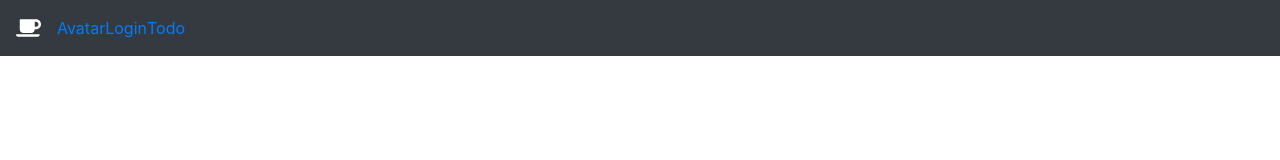
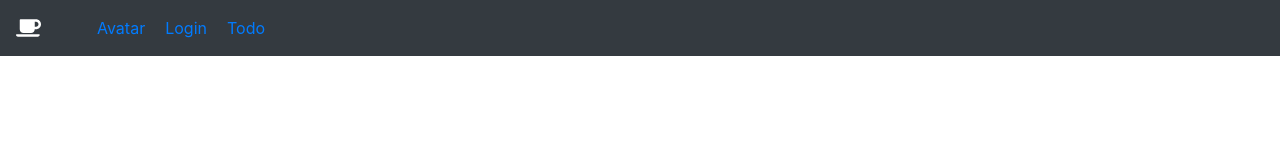
Before and after one commit to SanuKumar/avatar-project, a React (Create React App) app: page / in a window 1280 px wide. Shown: the top 160 px of the page. Built offline with nearby package versions, Linux system fonts and the light colour scheme.

Commit message:
fixed Navbar

```diff
--- a/src/App.css
+++ b/src/App.css
@@ -36,3 +36,7 @@
     transform: rotate(360deg);
   }
 }
+
+.link-space {
+  padding-left: 20px;
+}
--- a/src/App.js
+++ b/src/App.js
@@ -1,5 +1,10 @@
 import React, { Suspense, lazy } from "react";
-import { BrowserRouter as Router, Switch, Route, Link } from "react-router-dom";
+import {
+  BrowserRouter as Router,
+  Switch,
+  Route,
+  NavLink,
+} from "react-router-dom";
 import { Navbar, Nav } from "react-bootstrap";
 import Login from "./components/Login/login";
 import { Loading } from "./components/Loading";
@@ -9,16 +14,48 @@ import { faCoffee } from "@fortawesome/free-solid-svg-icons";
 import { FontAwesomeIcon } from "@fortawesome/react-fontawesome";
 const Avatar = lazy(() => import("./components/Avatar/avatar"));
 
+// https://reactrouter.com/web/api/NavLink
+
 const Header = () => {
   return (
     <Navbar bg="dark" variant="dark">
       <Navbar.Brand href="/">
         <FontAwesomeIcon icon={faCoffee} />
       </Navbar.Brand>
-      <Nav className="mr-auto">
-        <Link to="/Avatar">Avatar</Link>
-        <Link to="/login">Login</Link>
-        <Link to="/todo">Todo</Link>
+      <Nav className="mr-auto" style={{ paddingLeft: "20px" }}>
+        <div style={{ paddingLeft: "20px" }}>
+          <NavLink
+            activeStyle={{
+              fontWeight: "bold",
+              color: "red",
+            }}
+            to="/Avatar"
+          >
+            Avatar
+          </NavLink>
+        </div>
+        <div style={{ paddingLeft: "20px" }}>
+          <NavLink
+            activeStyle={{
+              fontWeight: "bold",
+              color: "red",
+            }}
+            to="/login"
+          >
+            Login
+          </NavLink>
+        </div>
+        <div style={{ paddingLeft: "20px" }}>
+          <NavLink
+            activeStyle={{
+              fontWeight: "bold",
+              color: "red",
+            }}
+            to="/todo"
+          >
+            Todo
+          </NavLink>
+        </div>
       </Nav>
     </Navbar>
   );
```
